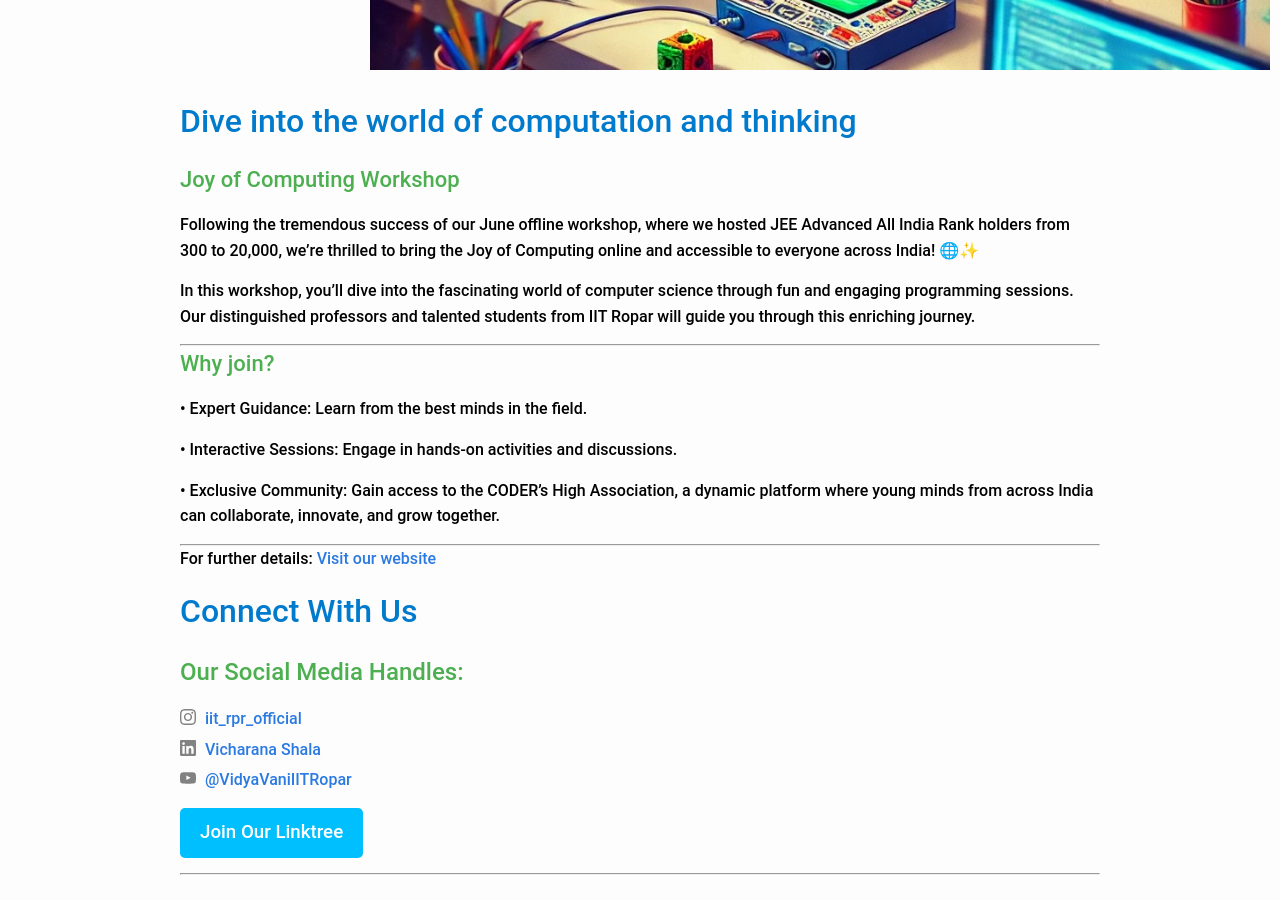
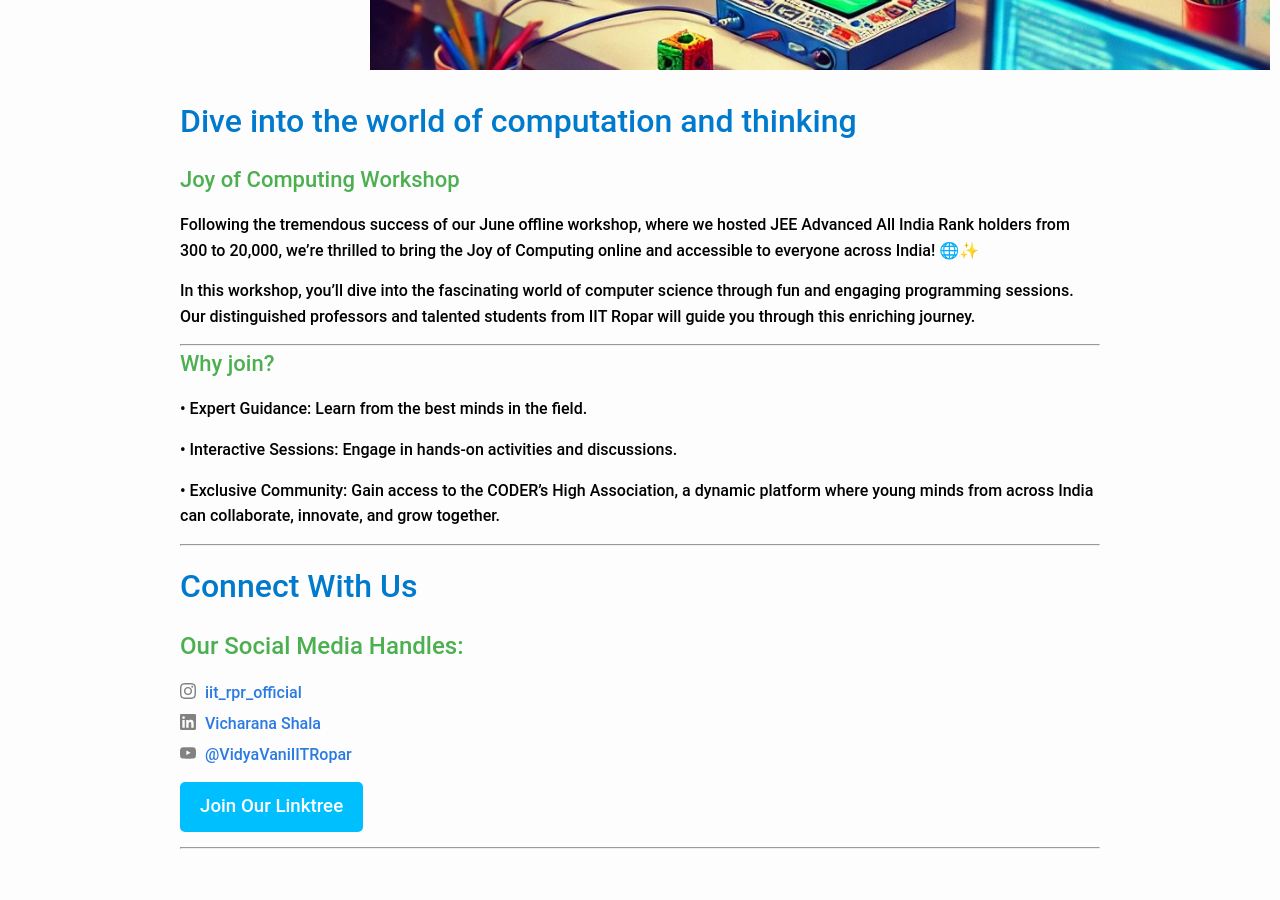
Before and after one commit to sudarshansudarshan/joc, a Jekyll site: the page built from index.markdown, in a window 1280 px wide and 900 px high, scrolled down 902 px. Built offline with Jekyll 4.4.1, drawn with Linux system fonts in a browser that asks for light colours; after the commit the page ends 1776 px from its top, so only the background shows below that.

Commit message:
Update index.markdown

```diff
--- a/index.markdown
+++ b/index.markdown
@@ -44,7 +44,7 @@ In this workshop, you'll dive into the fascinating world of computer science thr
 ---
 
 
-For further details: [Visit our website](/joc)
+<!--For further details: [Visit our website](/joc)-->
 
 <h5>  </h5>
 <!--! # <span style="color: #007acc;">Information Corner</span>
```
